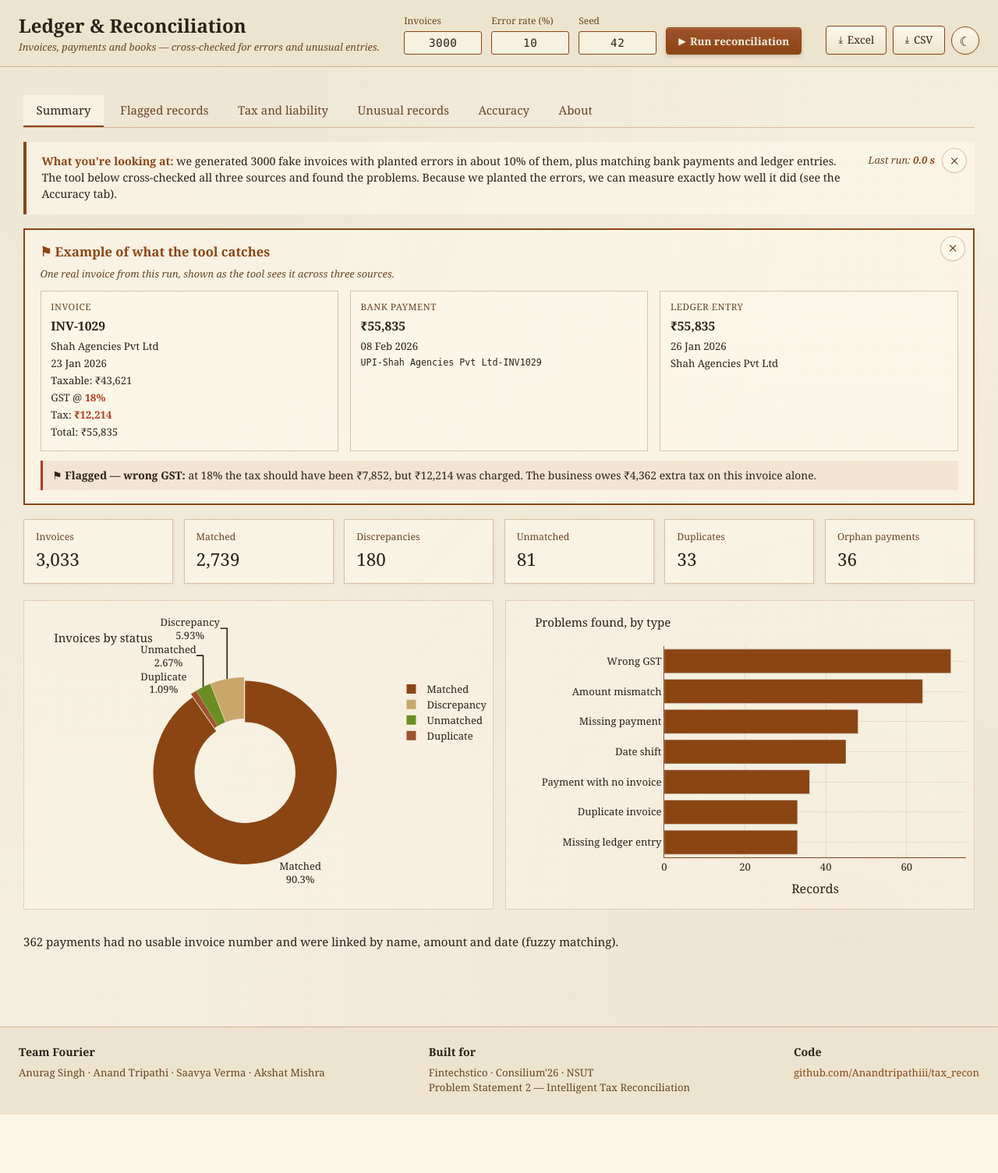
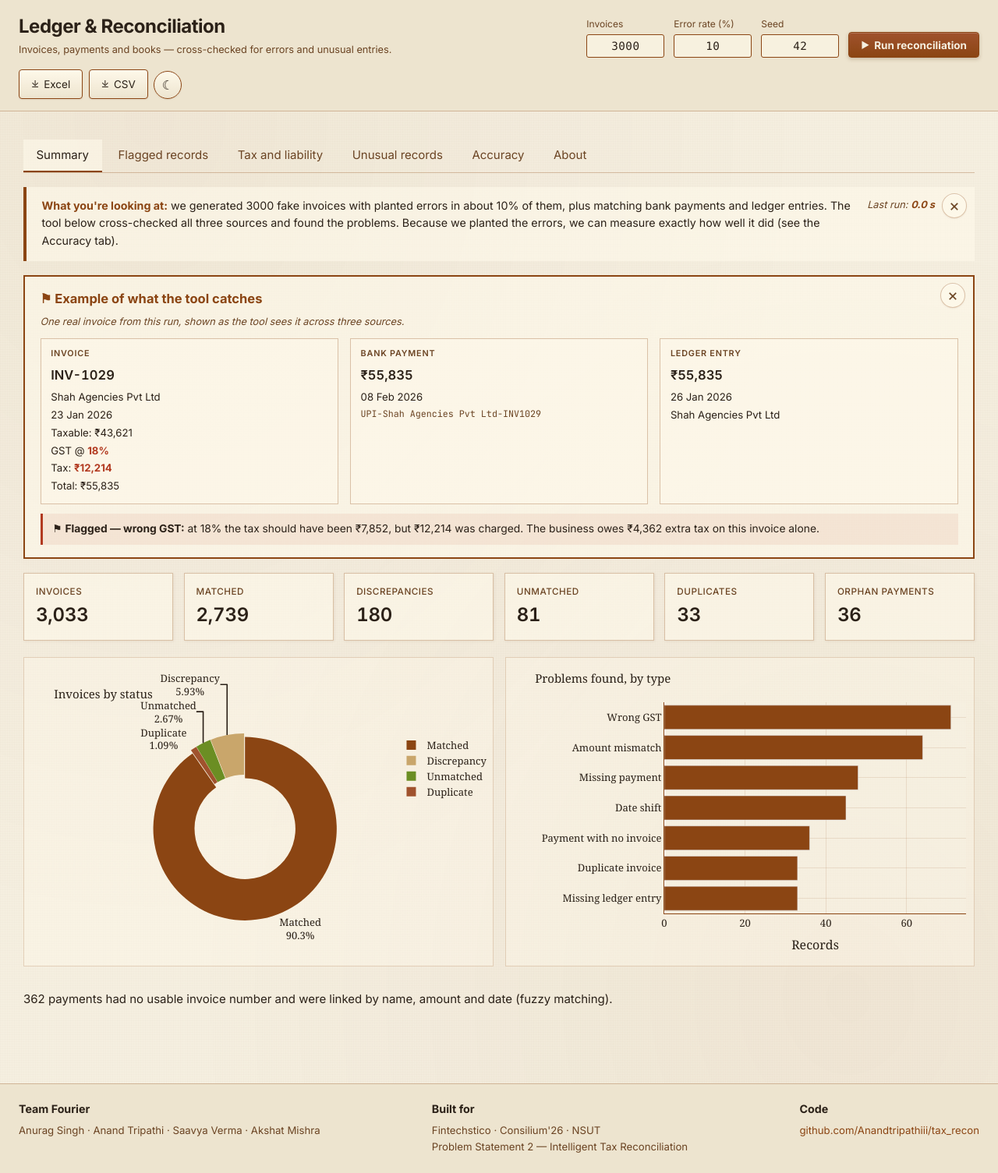
Before and after one commit to Anandtripathiii/tax_recon, a Flask app: page / in a window 1280 px wide. Shown: the whole page at 78% size. Before the commit the page ends 1430 px from the top, so only its background shows below. Run offline with Flask 3, Linux system fonts and the light colour scheme.

Commit message:
Inter typography everywhere, modern dashboard look

```diff
--- a/tax-recon/templates/index.html
+++ b/tax-recon/templates/index.html
@@ -5,6 +5,9 @@
 <title>Ledger &amp; Reconciliation — Team Fourier</title>
 <meta name="viewport" content="width=device-width, initial-scale=1">
 <link rel="icon" href="/favicon.ico" type="image/svg+xml">
+<link rel="preconnect" href="https://fonts.googleapis.com">
+<link rel="preconnect" href="https://fonts.gstatic.com" crossorigin>
+<link href="https://fonts.googleapis.com/css2?family=Inter:wght@400;500;600;700&family=JetBrains+Mono:wght@400;500&display=swap" rel="stylesheet">
 <script src="/plotly.min.js" charset="utf-8"></script>
 <style>
 :root { --ink:#2B2118; --paper:#F5EFE0; --paper-2:#EDE4CF; --card:rgba(255,250,235,0.6);
@@ -20,7 +23,7 @@ html, body { margin:0; padding:0; background:var(--paper); color: var(--ink);
     radial-gradient(ellipse at 85% 85%, rgba(139,69,19,0.06) 0%, transparent 55%),
     repeating-linear-gradient(0deg, rgba(107,68,35,0.012) 0 1px, transparent 1px 3px),
     repeating-linear-gradient(90deg, rgba(107,68,35,0.012) 0 1px, transparent 1px 3px);
-  font-family: Georgia, 'Times New Roman', serif; font-size: 15px; line-height: 1.5;
+  font-family: 'Inter', -apple-system, 'Segoe UI', Roboto, system-ui, sans-serif; font-size: 15px; line-height: 1.55; font-feature-settings: 'cv11', 'ss01', 'ss03'; -webkit-font-smoothing: antialiased;
   min-height: 100vh;
 }
 [data-theme="dark"] body {
@@ -35,8 +38,8 @@ header.topbar { background: var(--paper-2); border-bottom: 1px solid var(--rule)
 header.topbar .row { display: flex; flex-wrap: wrap; gap: 1rem 1.4rem; align-items: flex-end;
   justify-content: space-between; max-width: 1600px; margin: 0 auto; }
 header.topbar .brand { display: flex; flex-direction: column; min-width: 240px; }
-header.topbar .brand h1 { font-size: 1.6rem; margin: 0; color: var(--ink); border: none; padding: 0; }
-header.topbar .brand .caption { font-style: italic; color: var(--muted); font-size: .85rem; margin: 0; }
+header.topbar .brand h1 { font-size: 1.6rem; margin: 0; color: var(--ink); border: none; padding: 0; font-weight: 700; letter-spacing: -0.02em; }
+header.topbar .brand .caption { color: var(--muted); font-size: .85rem; margin: .15rem 0 0; font-weight: 400; }
 header.topbar form.params { display: flex; gap: .8rem; align-items: flex-end; flex-wrap: wrap; }
 header.topbar form.params label { display: flex; flex-direction: column; color: var(--muted);
   font-size: .8rem; gap: .25rem; }
@@ -102,8 +105,8 @@ button:active, .btn:active { transform: translateY(0);
   margin: .6rem 0 1.4rem; }
 .kpi { background: var(--card); border: 1px solid var(--rule); padding: .9rem 1rem;
   box-shadow: 1px 1px 3px rgba(107,68,35,0.08); }
-.kpi .label { font-size: .82rem; color: var(--muted); }
-.kpi .value { font-size: 1.5rem; color: var(--ink); margin-top: .15rem; }
+.kpi .label { font-size: .78rem; color: var(--muted); text-transform: uppercase; letter-spacing: 0.5px; font-weight: 500; }
+.kpi .value { font-size: 1.6rem; color: var(--ink); margin-top: .15rem; font-weight: 600; font-variant-numeric: tabular-nums; letter-spacing: -0.01em; }
 .tabs { border-bottom: 1px solid var(--rule); margin: 1rem 0 1.2rem; display: flex; flex-wrap: wrap; gap: 0; }
 .tabs a { padding: .55rem 1.1rem; color: var(--muted); text-decoration: none;
   border-bottom: 2px solid transparent; margin-right: .3rem; }
@@ -119,7 +122,7 @@ table { width: 100%; border-collapse: collapse; background: var(--card);
   border: 1px solid var(--rule); font-size: .9rem; }
 th, td { padding: .45rem .6rem; border-bottom: 1px solid var(--rule); text-align: left; vertical-align: top; }
 th { background: rgba(139,69,19,0.08); color: var(--ink); font-weight: normal;
-  font-variant: small-caps; letter-spacing: .5px; }
+  text-transform: uppercase; letter-spacing: .6px; font-size: .78rem; font-weight: 600; }
 [data-theme="dark"] th { background: rgba(212,163,115,0.1); }
 tr:hover td { background: var(--card); }
 .filter-row { display: flex; gap: .6rem; margin-bottom: .6rem; align-items: center; flex-wrap: wrap; }
@@ -140,9 +143,9 @@ tr:hover td { background: var(--card); }
 @media (max-width: 900px) { .example-card .ex-grid { grid-template-columns: 1fr; } }
 .ex-src { border: 1px solid var(--rule); padding: .7rem .85rem; background: rgba(255,250,235,0.5); }
 [data-theme="dark"] .ex-src { background: rgba(74,52,32,0.4); }
-.ex-src .label { color: var(--muted); font-size: .78rem; letter-spacing: .5px;
-  text-transform: uppercase; margin-bottom: .3rem; }
-.ex-src .big { font-size: 1.05rem; font-weight: bold; color: var(--ink); margin-bottom: .3rem; }
+.ex-src .label { color: var(--muted); font-size: .72rem; letter-spacing: .8px;
+  text-transform: uppercase; margin-bottom: .4rem; font-weight: 600; }
+.ex-src .big { font-size: 1.1rem; font-weight: 600; color: var(--ink); margin-bottom: .35rem; font-variant-numeric: tabular-nums; }
 .ex-src .line { font-size: .88rem; color: var(--ink); margin: .15rem 0; }
 .ex-highlight { color: #B23A20; font-weight: bold; }
 [data-theme="dark"] .ex-highlight { color: #E8743B; }
@@ -259,7 +262,7 @@ footer.site-foot a:hover { text-decoration: underline; }
           <div class="label">Bank payment</div>
           <div class="big">{{ example.bank_amount }}</div>
           <div class="line">{{ example.bank_date }}</div>
-          <div class="line" style="font-family: monospace; font-size: .78rem;">{{ example.narration }}</div>
+          <div class="line" style="font-family: 'JetBrains Mono', monospace; font-size: .78rem; color: var(--muted);">{{ example.narration }}</div>
         </div>
         <div class="ex-src">
           <div class="label">Ledger entry</div>
```
